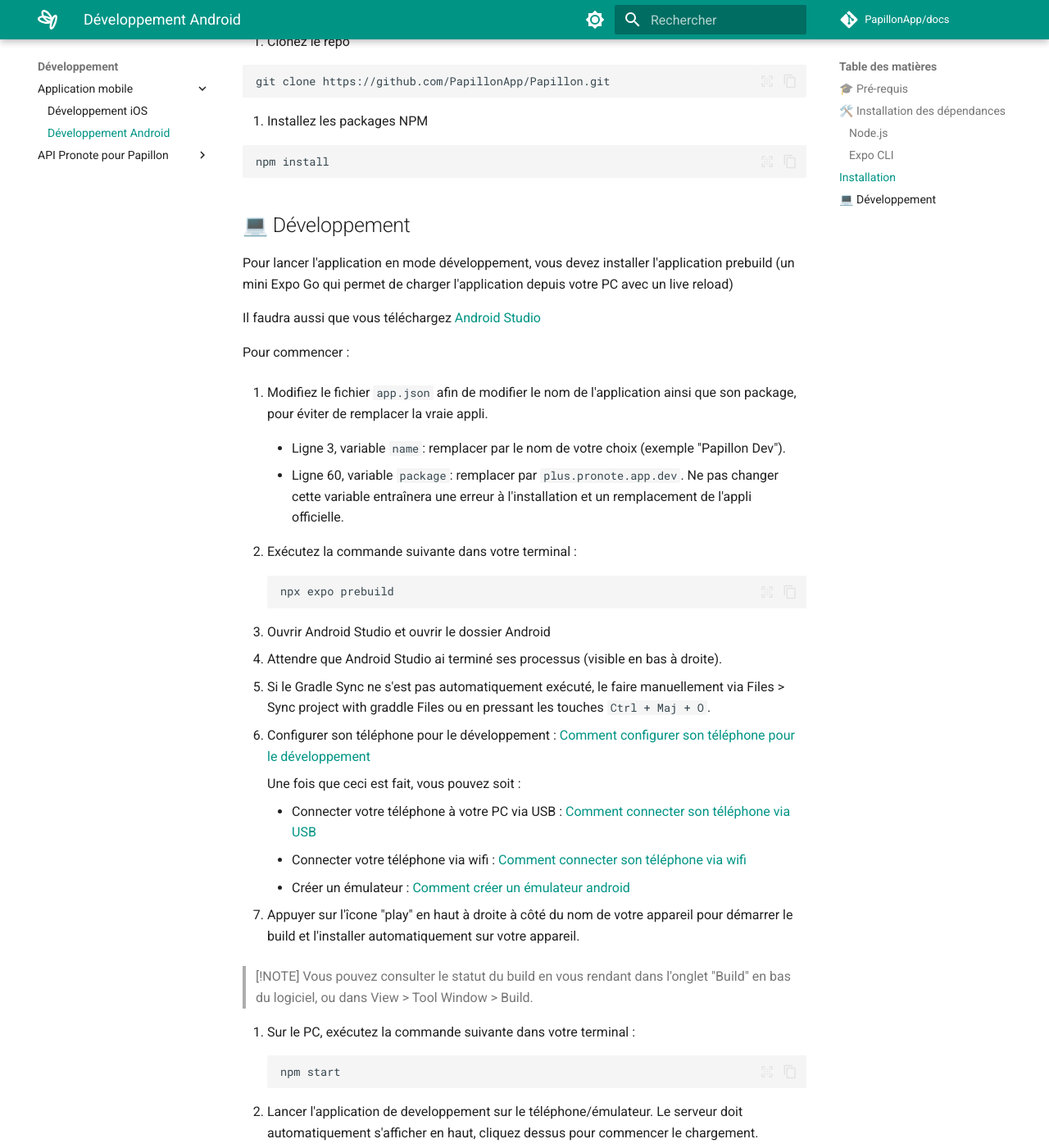
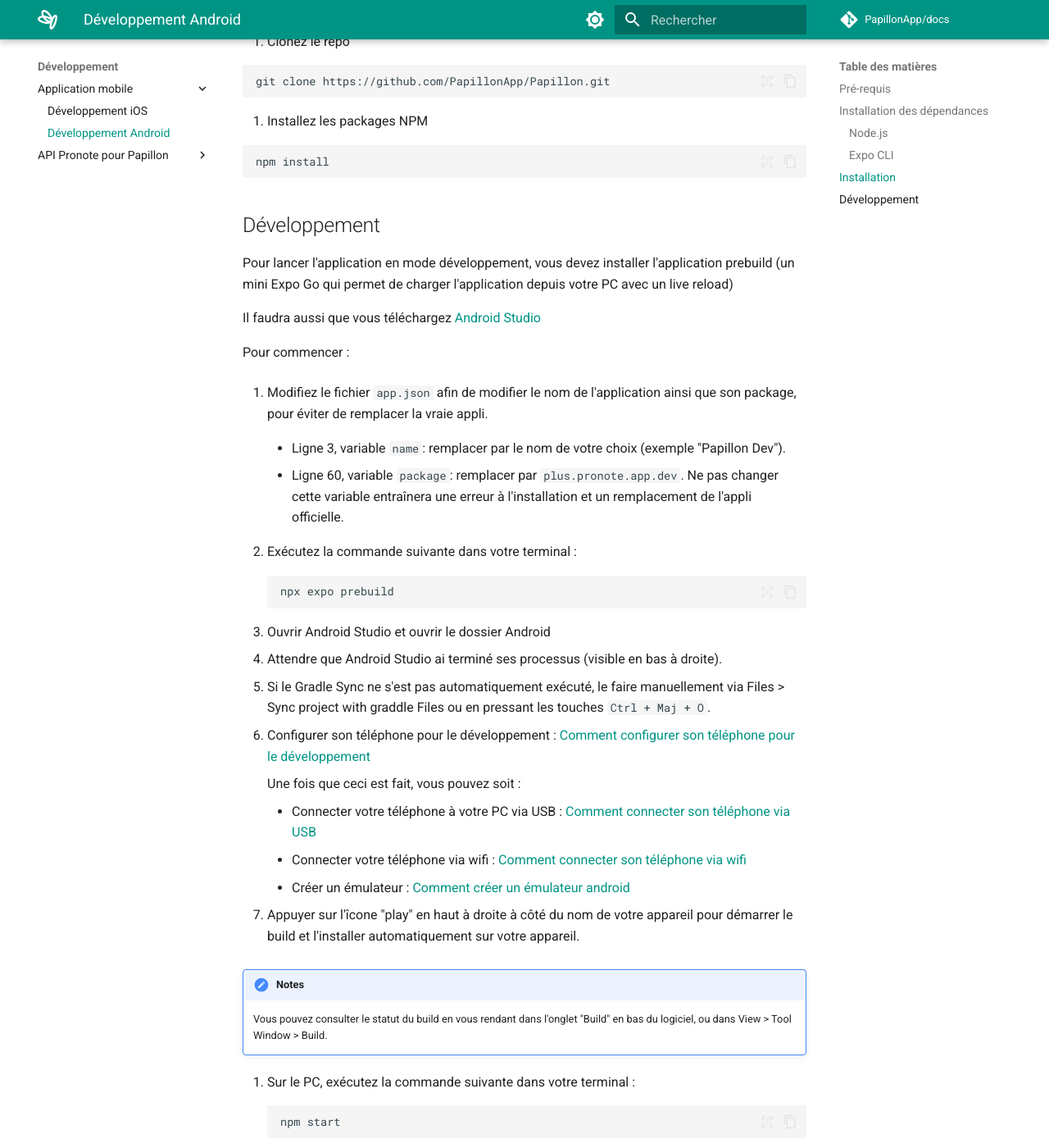
Before and after one commit to PapillonApp/docs, an MkDocs documentation site: the page built from docs/development/app/android.md, in a window 1280 px wide and 1400 px high, scrolled down 830 px. Shown: the whole window at 82% size. Built offline with MkDocs 1.6.1 and Material for MkDocs 9.7.7, drawn with Linux system fonts in a browser that asks for light colours; comment, search, counter and statistics services are not loaded; some of the changed text lies outside the part shown.

Commit message:
Update android.md

````diff
--- a/docs/development/app/android.md
+++ b/docs/development/app/android.md
@@ -1,11 +1,11 @@
 # Développer Papillon sous Android
 
-## 🎓 Pré-requis
+## Pré-requis
 - Un ordinateur sous Windows 8 ou ultérieur
 - Des bases en JavaScript
 - Des connaissances du terminal de Windows
 
-## 🛠️ Installation des dépendances
+## Installation des dépendances
 
 ### Node.js
 [Node.js](https://nodejs.org/en) est nécéssaire pour installer le reste des outils nécessaires.
@@ -35,7 +35,7 @@ git clone https://github.com/PapillonApp/Papillon.git
 npm install
 ```
 
-## 💻 Développement
+## Développement
 
 Pour lancer l'application en mode développement, vous devez installer l'application prebuild (un mini Expo Go qui permet de charger l'application depuis votre PC avec un live reload)
 
@@ -67,8 +67,8 @@ npx expo prebuild
 
 7. Appuyer sur l'îcone "play" en haut à droite à côté du nom de votre appareil pour démarrer le build et l'installer automatiquement sur votre appareil.
 
-> [!NOTE]
-> Vous pouvez consulter le statut du build en vous rendant dans l'onglet "Build" en bas du logiciel, ou dans View > Tool Window > Build.
+!!! notes
+    Vous pouvez consulter le statut du build en vous rendant dans l'onglet "Build" en bas du logiciel, ou dans View > Tool Window > Build.
 
 8. Sur le PC, exécutez la commande suivante dans votre terminal :
 ```sh
````
